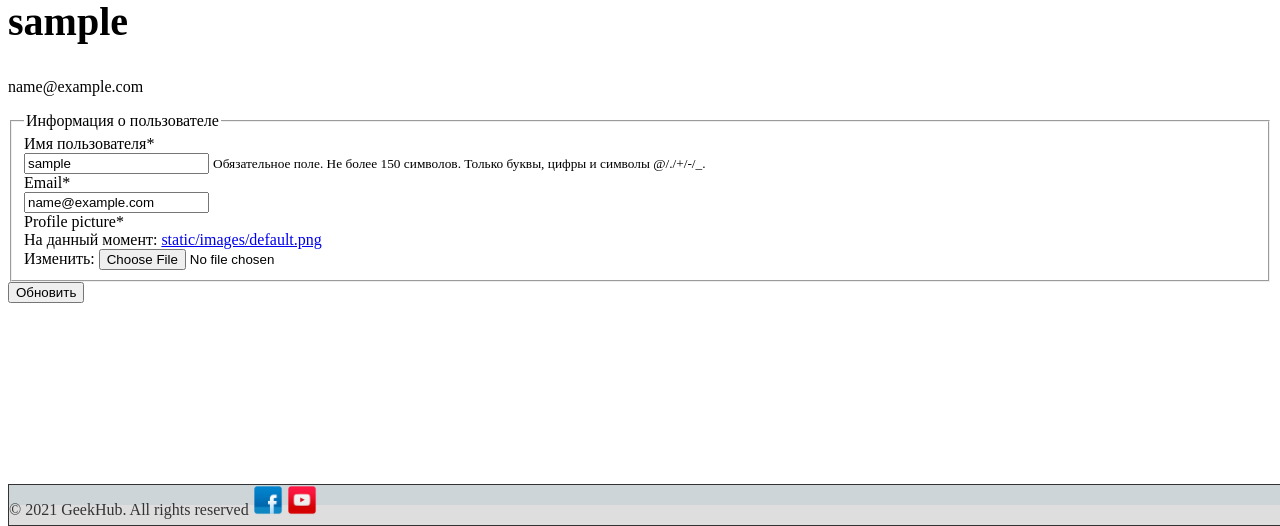
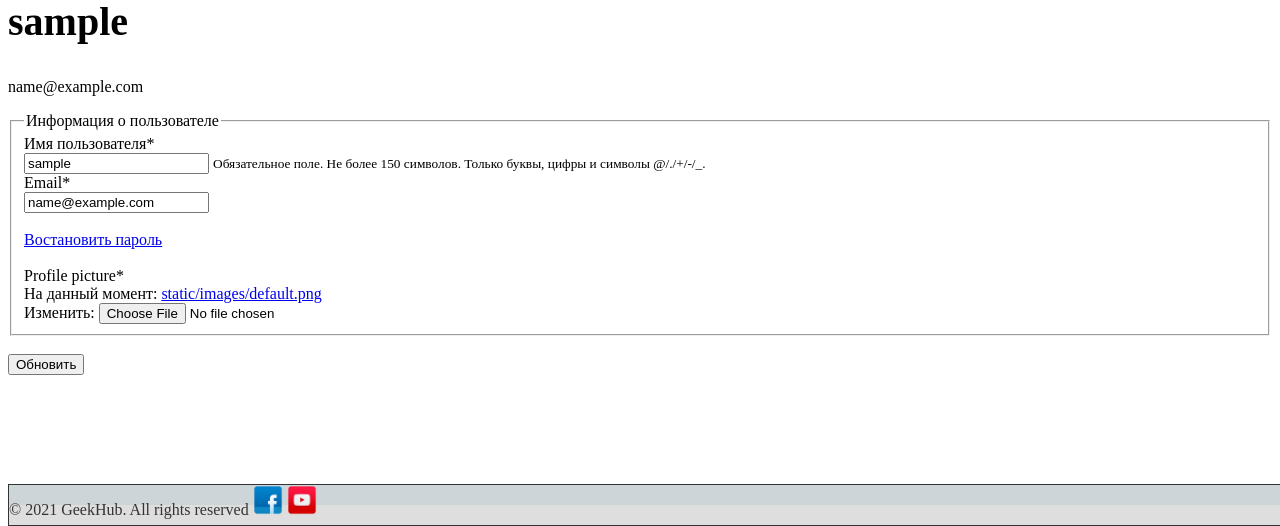
Before and after one commit to Irshak10/FinalProject, a Django app: page /profile/ in a window 1280 px wide. Shown: the part 274-800 px from the top of the page. Run offline with Django 3.2, Linux system fonts and the light colour scheme; the visitor is signed in with stand-in values (Sample User, id 1); some libraries are stand-ins or nearby versions.

Commit message:
Little fix with reset password form

```diff
--- a/users/templates/users/password_reset_complete.html
+++ b/users/templates/users/password_reset_complete.html
@@ -1,6 +1,6 @@
 {% extends 'base-testing.html' %}
 {% block main %}
-    <div class="alert alert-info">
+    <div class="reset_password">
         Ваш новый пароль установлен!)
     </div>
     <a href="{% url 'login' %}">Залогиниться здесь</a>
--- a/users/templates/users/password_reset_done.html
+++ b/users/templates/users/password_reset_done.html
@@ -1,6 +1,6 @@
 {% extends 'base-testing.html' %}
 {% block main %}
-    <div class="alert alert-info">
+    <div class="reset_password">
         Вам было отправлено электронное письмо с инструкциями по сбросу пароля.
     </div>
 {% endblock %}
--- a/users/templates/users/profile.html
+++ b/users/templates/users/profile.html
@@ -18,9 +18,12 @@
           {% csrf_token %}
           <fieldset class="form-group">
               <legend class="border-bottom mb-4">Информация о пользователе</legend>
-              {{ u_form|crispy }}
+              {{ u_form|crispy }}<br>
+              <a href="{% url 'password_reset' %}">Востановить пароль</a><br><br>
               {{ p_form|crispy }}
-          </fieldset>
+
+          </fieldset><br>
+
           <div class="form-group">
               <button class="btn btn-outline-info" type="submit">Обновить</button>
           </div>
```
